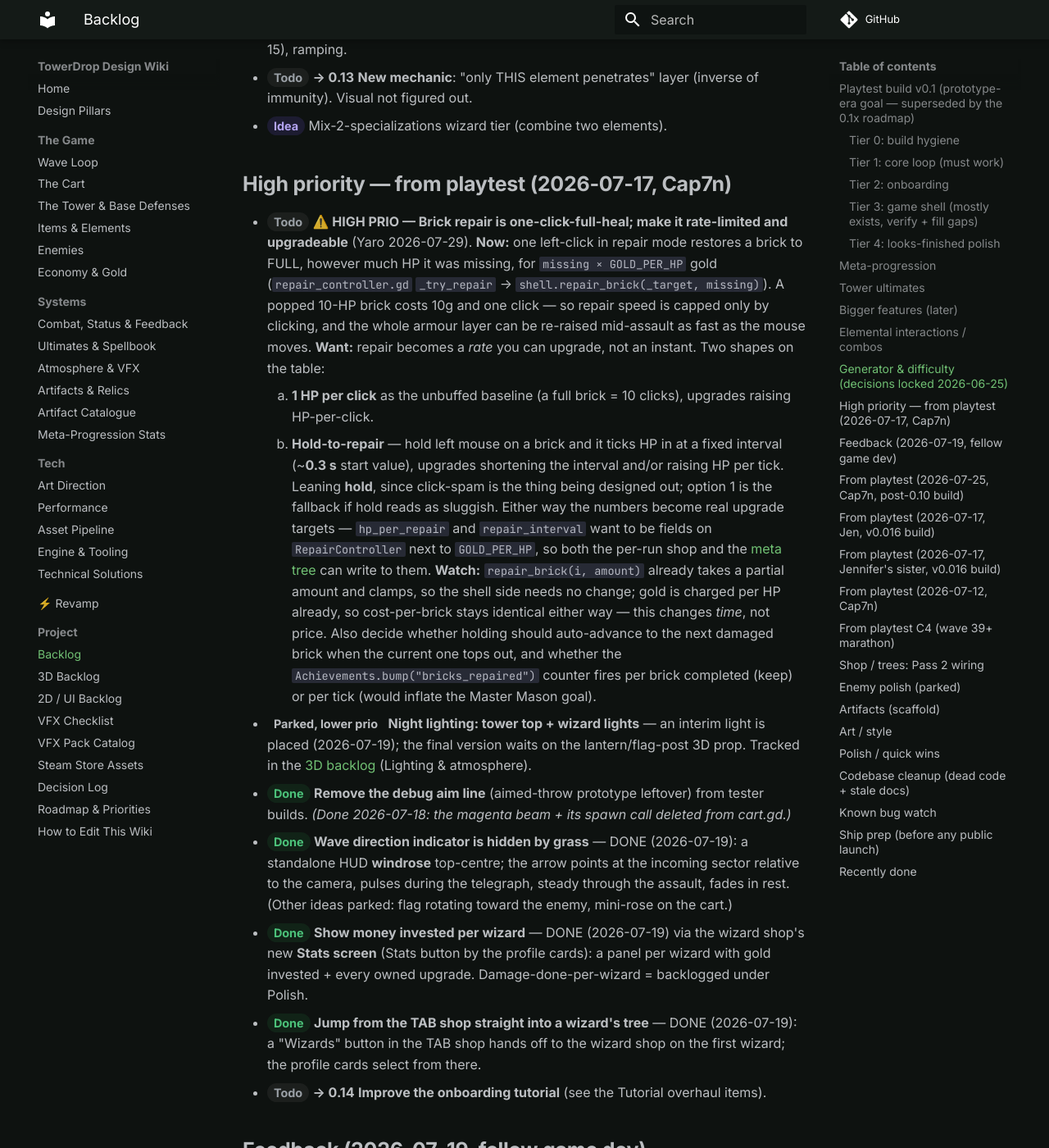
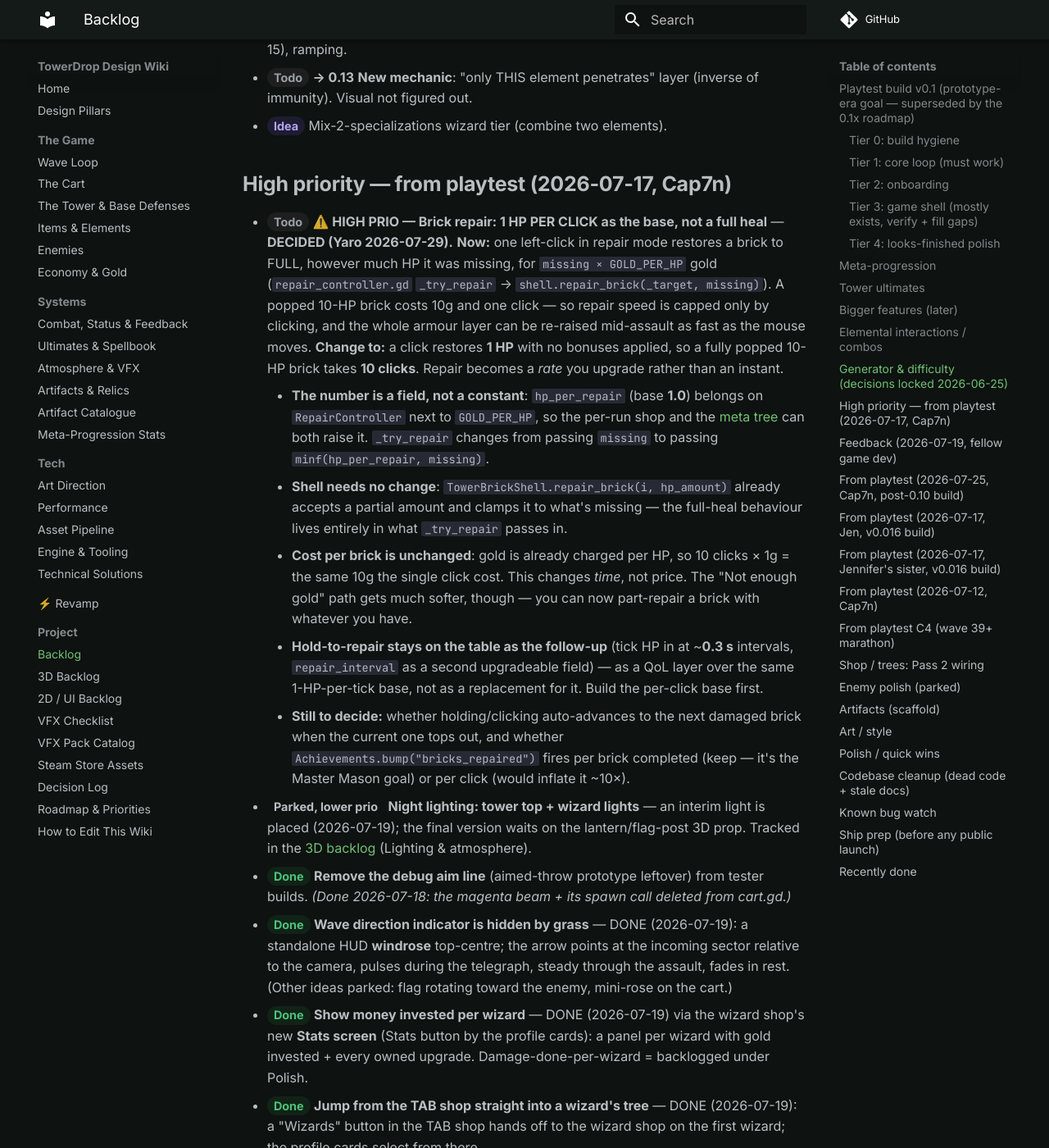
Before and after one commit to cap7n/towerdrop-docs, an MkDocs documentation site: the page built from docs/project/backlog.md, in a window 1280 px wide and 1400 px high, scrolled down 10367 px. Shown: the whole window at 82% size. Built offline with MkDocs 1.6.1 and Material for MkDocs 9.7.7, drawn with Linux system fonts in a browser that asks for light colours; comment, search, counter and statistics services are not loaded.

Commit message:
docs: settle brick repair — 1 HP per click as the base
Decision recorded: a repair click restores 1 HP with no bonuses applied
(a popped 10-HP brick = 10 clicks), replacing the current full-heal.
hp_per_repair becomes a field on RepairController with base 1.0 so the
run shop and meta tree can raise it; _try_repair passes
minf(hp_per_repair, missing) instead of missing.

Hold-to-repair demoted to a follow-up QoL layer over the same per-click
base rather than an alternative to it. Notes that the shell needs no
change (repair_brick already clamps a partial amount) and cost per brick
is unchanged since gold is charged per HP. Meta stats page splits the
blocked row into hp_per_repair and repair_interval.

Co-Authored-By: Claude Opus 5 <noreply@anthropic.com>
Claude-Session: https://claude.ai/code/session_01WUVDxfcKzH6mgxRHJ3eELZ

```diff
--- a/docs/project/backlog.md
+++ b/docs/project/backlog.md
@@ -139,10 +139,12 @@ One element sets up (a coat/status), another pays off (a trigger).
 
 ## High priority — from playtest (2026-07-17, Cap7n)
 
-- <span class="pill todo">Todo</span> **⚠️ HIGH PRIO — Brick repair is one-click-full-heal; make it rate-limited and upgradeable** (Yaro 2026-07-29). **Now:** one left-click in repair mode restores a brick to FULL, however much HP it was missing, for `missing × GOLD_PER_HP` gold (`repair_controller.gd` `_try_repair` → `shell.repair_brick(_target, missing)`). A popped 10-HP brick costs 10g and one click — so repair speed is capped only by clicking, and the whole armour layer can be re-raised mid-assault as fast as the mouse moves. **Want:** repair becomes a *rate* you can upgrade, not an instant. Two shapes on the table:
-    1. **1 HP per click** as the unbuffed baseline (a full brick = 10 clicks), upgrades raising HP-per-click.
-    2. **Hold-to-repair** — hold left mouse on a brick and it ticks HP in at a fixed interval (~**0.3 s** start value), upgrades shortening the interval and/or raising HP per tick.
-    Leaning **hold**, since click-spam is the thing being designed out; option 1 is the fallback if hold reads as sluggish. Either way the numbers become real upgrade targets — `hp_per_repair` and `repair_interval` want to be fields on `RepairController` next to `GOLD_PER_HP`, so both the per-run shop and the [meta tree](../systems/meta-progression-stats.md) can write to them. **Watch:** `repair_brick(i, amount)` already takes a partial amount and clamps, so the shell side needs no change; gold is charged per HP already, so cost-per-brick stays identical either way — this changes *time*, not price. Also decide whether holding should auto-advance to the next damaged brick when the current one tops out, and whether the `Achievements.bump("bricks_repaired")` counter fires per brick completed (keep) or per tick (would inflate the Master Mason goal).
+- <span class="pill todo">Todo</span> **⚠️ HIGH PRIO — Brick repair: 1 HP PER CLICK as the base, not a full heal** — **DECIDED (Yaro 2026-07-29).** **Now:** one left-click in repair mode restores a brick to FULL, however much HP it was missing, for `missing × GOLD_PER_HP` gold (`repair_controller.gd` `_try_repair` → `shell.repair_brick(_target, missing)`). A popped 10-HP brick costs 10g and one click — so repair speed is capped only by clicking, and the whole armour layer can be re-raised mid-assault as fast as the mouse moves. **Change to:** a click restores **1 HP** with no bonuses applied, so a fully popped 10-HP brick takes **10 clicks**. Repair becomes a *rate* you upgrade rather than an instant.
+    - **The number is a field, not a constant**: `hp_per_repair` (base **1.0**) belongs on `RepairController` next to `GOLD_PER_HP`, so the per-run shop and the [meta tree](../systems/meta-progression-stats.md) can both raise it. `_try_repair` changes from passing `missing` to passing `minf(hp_per_repair, missing)`.
+    - **Shell needs no change**: `TowerBrickShell.repair_brick(i, hp_amount)` already accepts a partial amount and clamps it to what's missing — the full-heal behaviour lives entirely in what `_try_repair` passes in.
+    - **Cost per brick is unchanged**: gold is already charged per HP, so 10 clicks × 1g = the same 10g the single click cost. This changes *time*, not price. The "Not enough gold" path gets much softer, though — you can now part-repair a brick with whatever you have.
+    - **Hold-to-repair stays on the table as the follow-up** (tick HP in at ~**0.3 s** intervals, `repair_interval` as a second upgradeable field) — as a QoL layer over the same 1-HP-per-tick base, not as a replacement for it. Build the per-click base first.
+    - **Still to decide:** whether holding/clicking auto-advances to the next damaged brick when the current one tops out, and whether `Achievements.bump("bricks_repaired")` fires per brick completed (keep — it's the Master Mason goal) or per click (would inflate it ~10×).
 - <span class="pill parked,">Parked, lower prio</span> **Night lighting: tower top + wizard lights** — an interim light is placed (2026-07-19); the final version waits on the lantern/flag-post 3D prop. Tracked in the [3D backlog](backlog-3d.md) (Lighting & atmosphere).
 - <span class="pill done">Done</span> **Remove the debug aim line** (aimed-throw prototype leftover) from tester builds. *(Done 2026-07-18: the magenta beam + its spawn call deleted from cart.gd.)*
 - <span class="pill done">Done</span> **Wave direction indicator is hidden by grass** — DONE (2026-07-19): a standalone HUD **windrose** top-centre; the arrow points at the incoming sector relative to the camera, pulses during the telegraph, steady through the assault, fades in rest. (Other ideas parked: flag rotating toward the enemy, mini-rose on the cart.)
```
Also changed, not shown: docs/systems/meta-progression-stats.md (+2 -1 lines).
